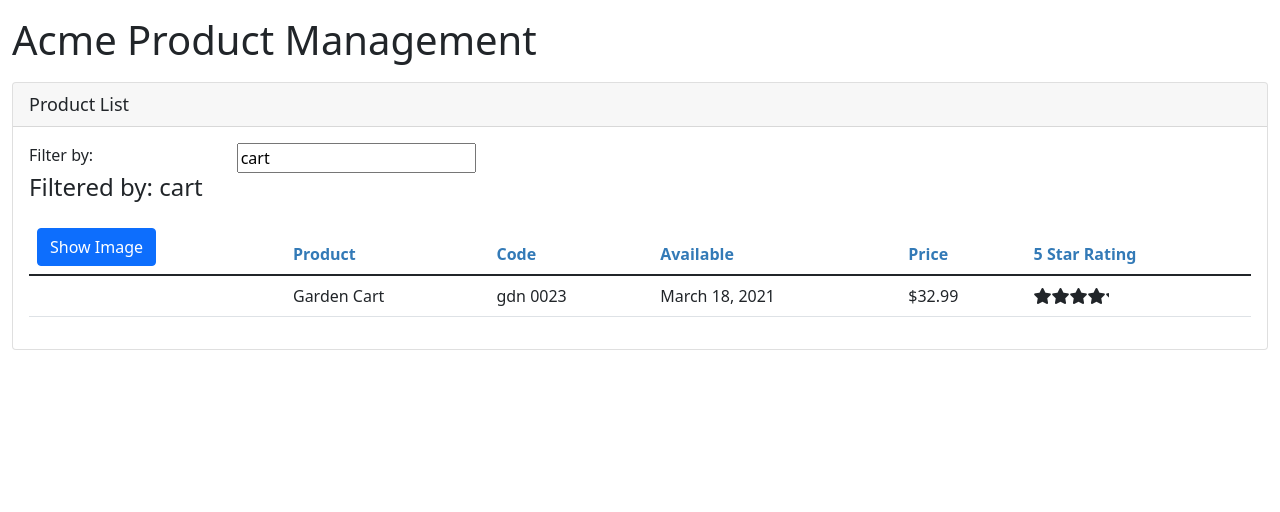
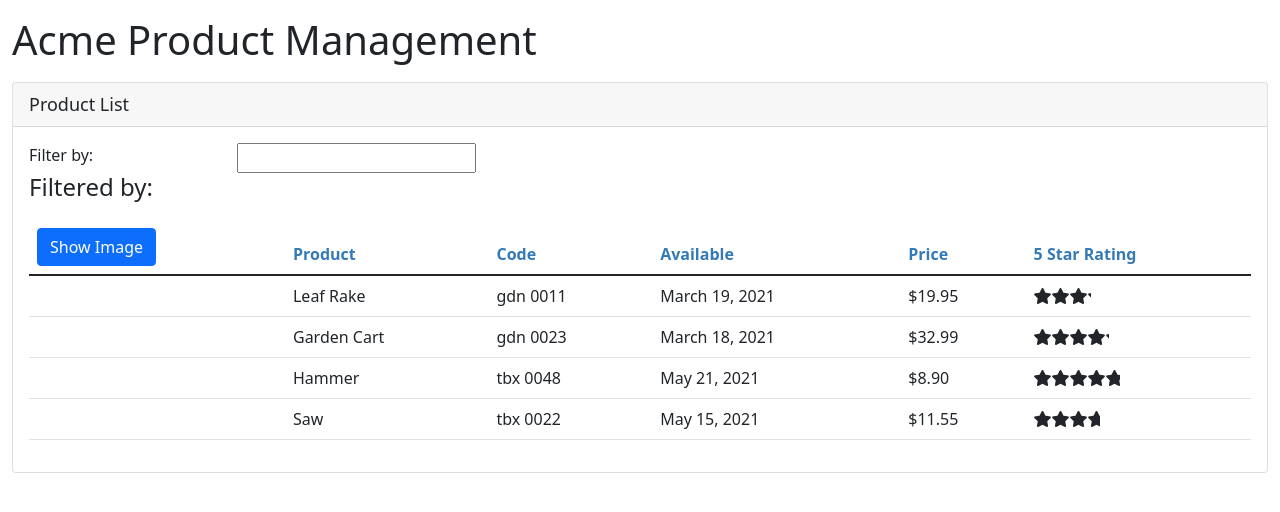
Before and after one commit to jeanieherold/acme-products-angular, an Angular app: page / in a window 1280 px wide. Shown: the top 512 px of the page. Built offline with nearby package versions, Linux system fonts and the light colour scheme.

Commit message:
add services

```diff
--- a/src/app/products/product-list.component.ts
+++ b/src/app/products/product-list.component.ts
@@ -1,3 +1,4 @@
+import { ProductService } from './product.service';
 import { Component, OnInit } from '@angular/core';
 import { IProduct } from './products';
 
@@ -25,28 +26,9 @@
   }
 
   filteredProducts: IProduct[] = [];
-  products: IProduct[] = [
-    {
-      productId: 2,
-      productName: 'Garden Cart',
-      productCode: 'GDN-0023',
-      releaseDate: 'March 18, 2021',
-      description: '15 gallon capacity rolling garden cart',
-      price: 32.99,
-      starRating: 4.2,
-      imageUrl: 'assets/images/garden_cart.png',
-    },
-    {
-      productId: 5,
-      productName: 'Hammer',
-      productCode: 'TBX-0048',
-      releaseDate: 'May 21, 2021',
-      description: 'Curved claw steel hammer',
-      price: 8.9,
-      starRating: 4.8,
-      imageUrl: 'assets/images/hammer.png',
-    },
-  ];
+  products: IProduct[] = [];
+
+  constructor(private productService: ProductService) {}
 
   //filter products by user filter search value
   performFilter(filterBy: string): IProduct[] {
@@ -61,8 +43,8 @@
   }
 
   ngOnInit(): void {
-    console.log('in oninit');
-    this.listFilter = 'cart';
+    this.products = this.productService.getProducts();
+    this.filteredProducts = this.products;
   }
 
   //method to run once emit is received from child component
--- /dev/null
+++ b/src/app/products/product.service.ts
@@ -0,0 +1,52 @@
+import { IProduct } from './products';
+import { Injectable } from '@angular/core';
+
+@Injectable({
+  providedIn: 'root',
+})
+export class ProductService {
+  getProducts(): IProduct[] {
+    return [
+      {
+        productId: 1,
+        productName: 'Leaf Rake',
+        productCode: 'GDN-0011',
+        releaseDate: 'March 19, 2021',
+        description: 'Leaf rake with 48-inch wooden handle.',
+        price: 19.95,
+        starRating: 3.2,
+        imageUrl: 'assets/images/leaf_rake.png',
+      },
+      {
+        productId: 2,
+        productName: 'Garden Cart',
+        productCode: 'GDN-0023',
+        releaseDate: 'March 18, 2021',
+        description: '15 gallon capacity rolling garden cart',
+        price: 32.99,
+        starRating: 4.2,
+        imageUrl: 'assets/images/garden_cart.png',
+      },
+      {
+        productId: 5,
+        productName: 'Hammer',
+        productCode: 'TBX-0048',
+        releaseDate: 'May 21, 2021',
+        description: 'Curved claw steel hammer',
+        price: 8.9,
+        starRating: 4.8,
+        imageUrl: 'assets/images/hammer.png',
+      },
+      {
+        productId: 8,
+        productName: 'Saw',
+        productCode: 'TBX-0022',
+        releaseDate: 'May 15, 2021',
+        description: '15-inch steel blade hand saw',
+        price: 11.55,
+        starRating: 3.7,
+        imageUrl: 'assets/images/saw.png',
+      },
+    ];
+  }
+}
```
